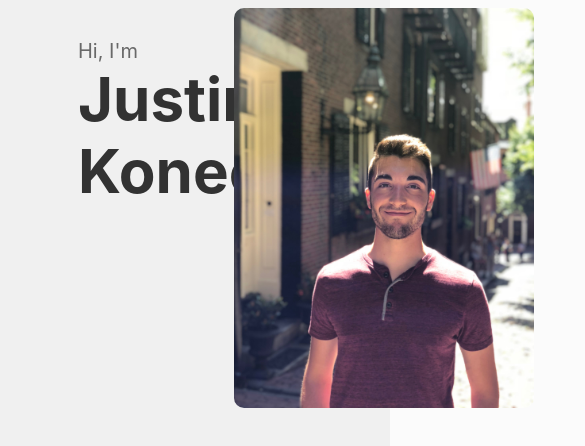
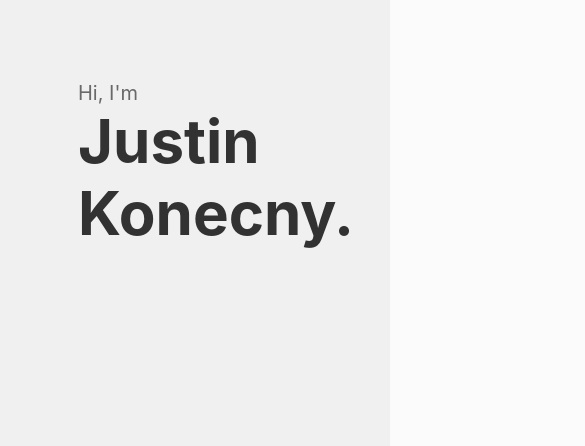
Before and after one commit to justinkonecny/website, a React (Create React App) app: page / in a window 390 px wide. Shown: the top 446 px of the page, 585 px wide, since content can reach past the window. Built offline with nearby package versions, Linux system fonts and the light colour scheme.

Commit message:
Fix mobile rendering

```diff
--- a/src/components/Home.css
+++ b/src/components/Home.css
@@ -29,26 +29,32 @@ p {
   font-size: 16px;
 }
 
-.introduction {
+.intro {
   background-color: #f0f0f0;
   display: flex;
   width: 100%;
   height: 500px;
 }
 
-.introduction-text {
+.intro-mobile {
+  background-color: #f0f0f0;
+  padding-top: 5vh;
+  width: 100%;
+  height: 100vh;
+}
+
+.intro-text {
   margin: 10vw 0 10vw 20vw;
   width: 40vw;
   text-align: left;
 }
 
-.introduction-profile {
+.intro-profile {
   width: 60vw;
   text-align: right;
-
 }
 
-.profile-image {
+.profile-img {
   margin: 2vw 20vw 0 0;
   width: 300px;
   border-radius: 10px;
--- a/src/components/Home.js
+++ b/src/components/Home.js
@@ -3,20 +3,33 @@ import profile from '../resources/profile.jpeg';
 import './Home.css';
 
 class Home extends Component {
+    constructor(props) {
+        super(props);
+        this.state = {
+            isMobile: false
+        };
+    }
+
+    componentWillMount() {
+        if (window.innerWidth <= 500) {
+            this.setState({
+                isMobile: true
+            });
+        }
+    }
+
     render() {
         return (
             <div>
-                <div className="introduction">
-                    <div className="introduction-text">
+                <div className={this.state.isMobile ? "intro-mobile" : "intro"}>
+                    <div className="intro-text">
                         <h2>Hi, I'm</h2>
                         <h1>Justin Konecny.</h1>
                         {/*<p style={{ 'color': '#828282', 'marginLeft': 0 }}>I'm a <span style={{ 'fontWeight': '700' }}>Cybersecurity</span> major at*/}
                             {/*<span style={{ 'fontWeight': '700' }}> Northeastern University</span>, currently pursuing a*/}
                             {/*career relating to <span style={{ 'fontWeight': '700' }}>software engineering</span>.</p>*/}
                     </div>
-                    <div className="introduction-profile">
-                        <img src={ profile } className="profile-image" alt="logo" />
-                    </div>
+                    <ProfileImage isMobile={this.state.isMobile} />
                 </div>
                 {/*<div className="body">*/}
                     {/*<div className="about-me">*/}
@@ -31,4 +44,16 @@ class Home extends Component {
     }
 }
 
+function ProfileImage(props) {
+    if (props.isMobile) {
+        return null;
+    }
+
+    return (
+        <div className="intro-profile-mobile">
+            <img src={profile} className="profile-img" alt="logo" />
+        </div>
+    );
+}
+
 export default Home;
```
Also changed, not shown: package.json (+4 -3 lines), 1 other file (tests, documents, lock files or other folders).
